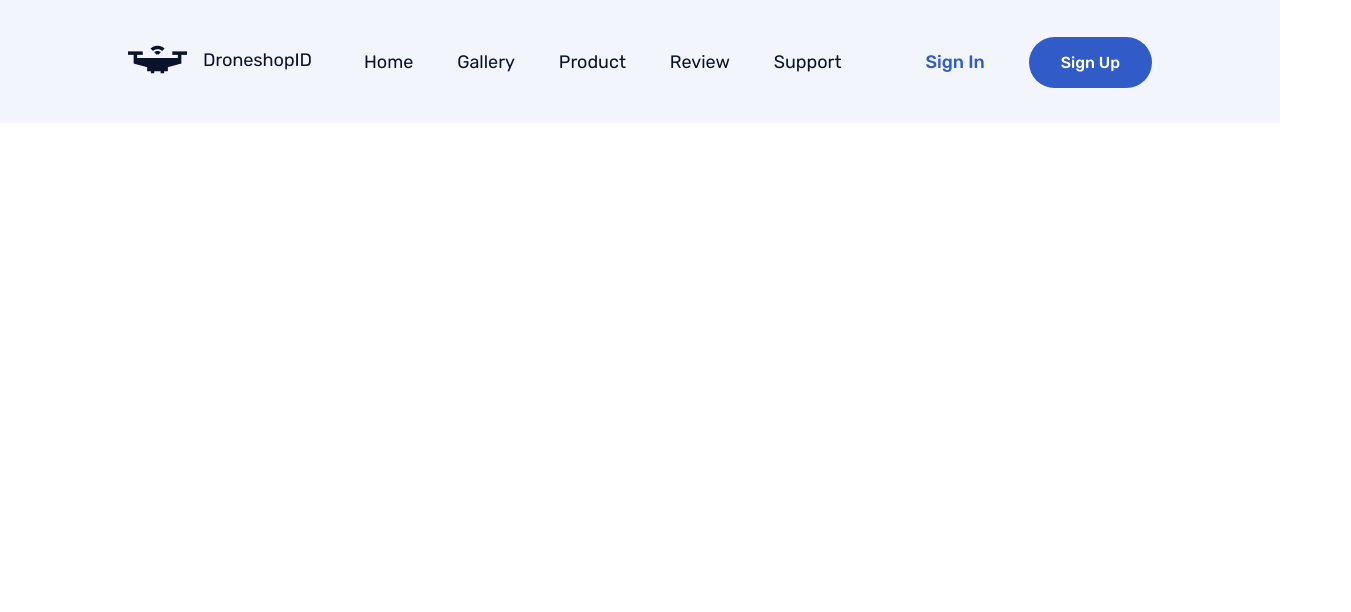
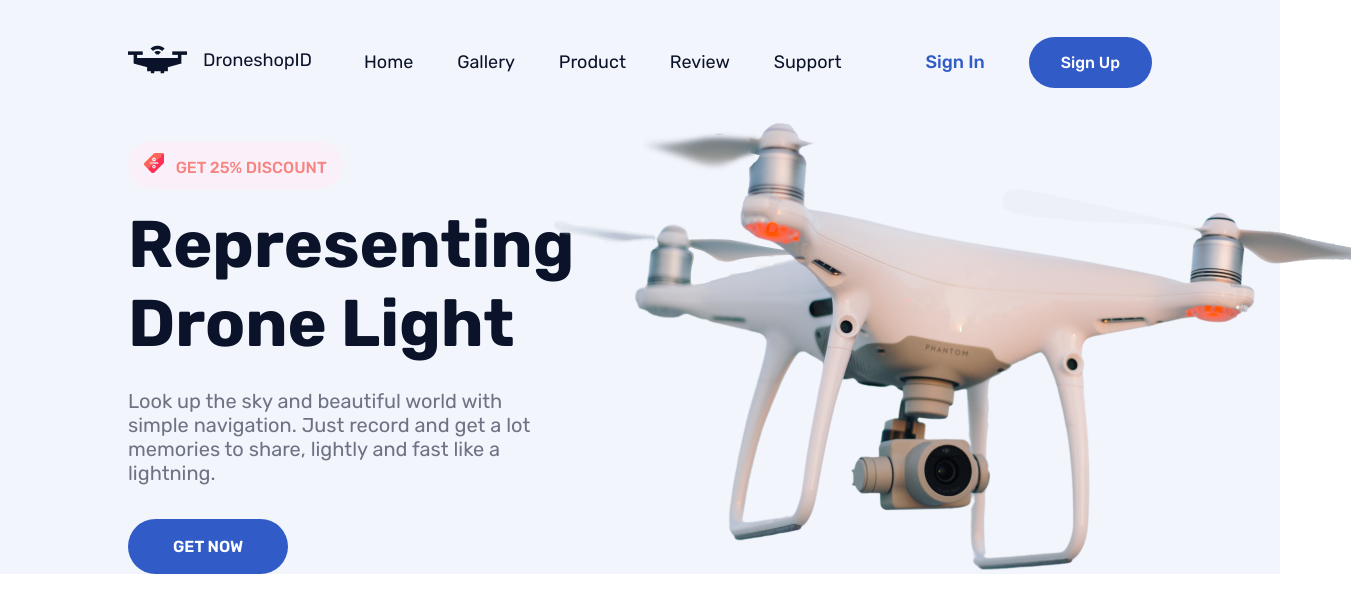
Before and after one commit to rizkywahyuprasetiyo/droneshop-id, a plain HTML site: page index.html in a window 1280 px wide. Shown: the whole page, 1351 px wide, since content can reach past the window. Drawn offline with Linux system fonts and the light colour scheme.

Commit message:
menambahkan hero

```diff
--- a/index.html
+++ b/index.html
@@ -8,7 +8,7 @@
     <link rel="preconnect" href="https://fonts.googleapis.com" />
     <link rel="preconnect" href="https://fonts.gstatic.com" crossorigin />
     <link
-      href="https://fonts.googleapis.com/css2?family=Rubik:wght@400;500&display=swap"
+      href="https://fonts.googleapis.com/css2?family=Rubik:wght@400;500;600;700&display=swap"
       rel="stylesheet"
     />
     <link rel="stylesheet" type="text/css" href="style/main.css" />
@@ -32,5 +32,25 @@
         </div>
       </div>
     </header>
+    <section class="hero">
+      <div class="container">
+        <div class="kiri">
+          <span class="diskon">
+            <img src="img/diskon.svg" alt="diskon-icon" />
+            GET 25% DISCOUNT
+          </span>
+          <h1>Representing Drone Light</h1>
+          <p>
+            Look up the sky and beautiful world with simple navigation. Just
+            record and get a lot memories to share, lightly and fast like a
+            lightning.
+          </p>
+          <a href="#" class="btn-primary">GET NOW</a>
+        </div>
+        <div class="kanan">
+          <img src="img/drone.png" alt="gambar drone" />
+        </div>
+      </div>
+    </section>
   </body>
 </html>
--- a/style/main.css
+++ b/style/main.css
@@ -2,6 +2,7 @@
   padding: 0;
   margin: 0;
   font-family: "Rubik", sans-serif;
+  box-sizing: border-box;
 }
 
 header {
@@ -48,3 +49,58 @@ header {
   color: #f5f5f5;
   background-color: #4f7ae6;
 }
+
+section.hero {
+  background-color: #f3f5fc;
+}
+
+.diskon {
+  display: inline-block;
+  vertical-align: middle;
+  background-color: #faf0fa;
+  padding: 12px 16px;
+  white-space: nowrap;
+  border-radius: 28px;
+  font-weight: 500;
+  font-size: 16px;
+  color: #f443369d;
+}
+
+.diskon img {
+  margin-right: 8px;
+}
+
+.kiri {
+  width: 40%;
+}
+
+.kiri h1 {
+  font-weight: 700;
+  font-size: 66px;
+  color: #0a1329;
+  margin-top: 16px;
+}
+
+.kiri p {
+  color: #0a132993;
+  font-size: 20px;
+  margin-top: 26px;
+  margin-bottom: 52px;
+}
+
+.kiri a {
+  text-decoration: none;
+  color: #fff;
+  font-weight: 600;
+  background-color: #315bc7;
+  padding: 18px 45px;
+  border-radius: 28px;
+}
+
+.kiri a:hover {
+  background-color: #406bd6;
+}
+
+.kanan img {
+  position: relative;
+}
```
Also changed, not shown: img/diskon.svg (added), img/drone.png (added).
